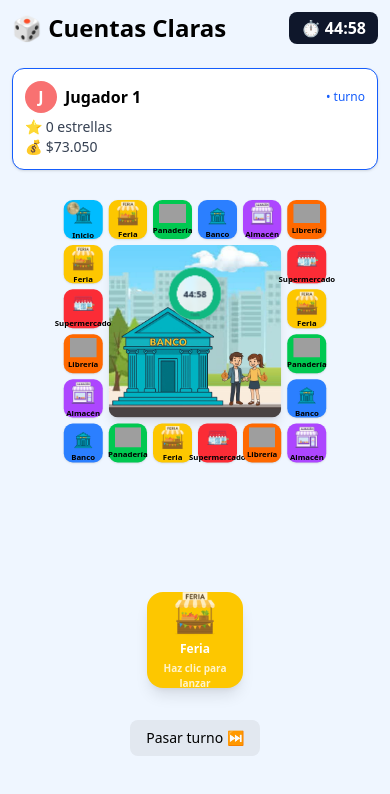
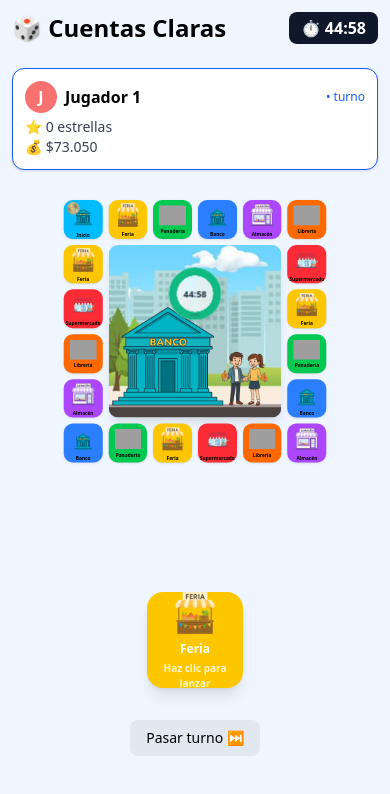
Before and after one commit to Catalina995/tea-board-game, a React (Vite) app: page / in a window 390 px wide. Both pictures are taken after a click on the button "Comenzar juego". Shown: the top 794 px of the page. Built offline with nearby package versions, Linux system fonts and the light colour scheme; grey boxes are pictures that could not be loaded.

Commit message:
achicar texto de casillas en celular

```diff
--- a/src/index.css
+++ b/src/index.css
@@ -144,7 +144,7 @@
 
     /* Texto de casillas más pequeño en celular */
   .board-cell-label {
-    font-size: 0.65rem !important;
+    font-size: 0.40rem !important;
     line-height: 1.1 !important;
   }
 
```
